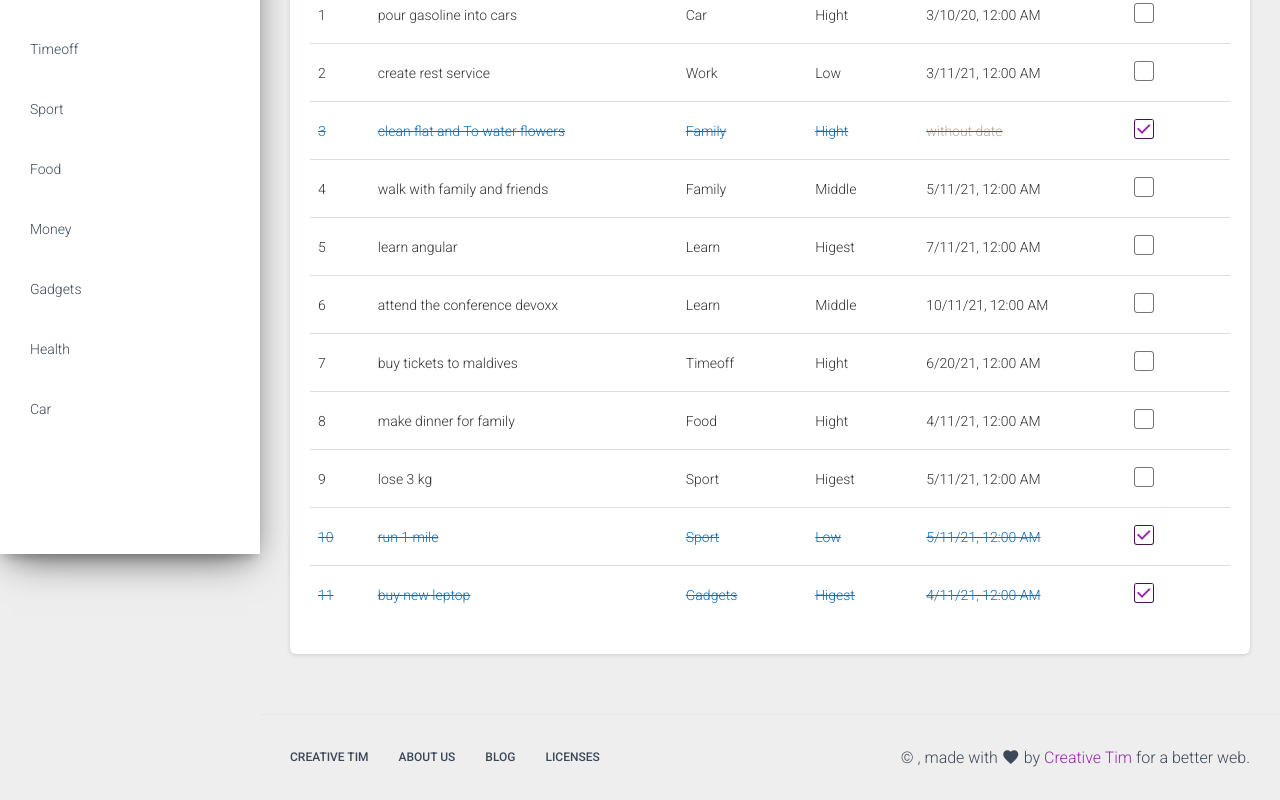
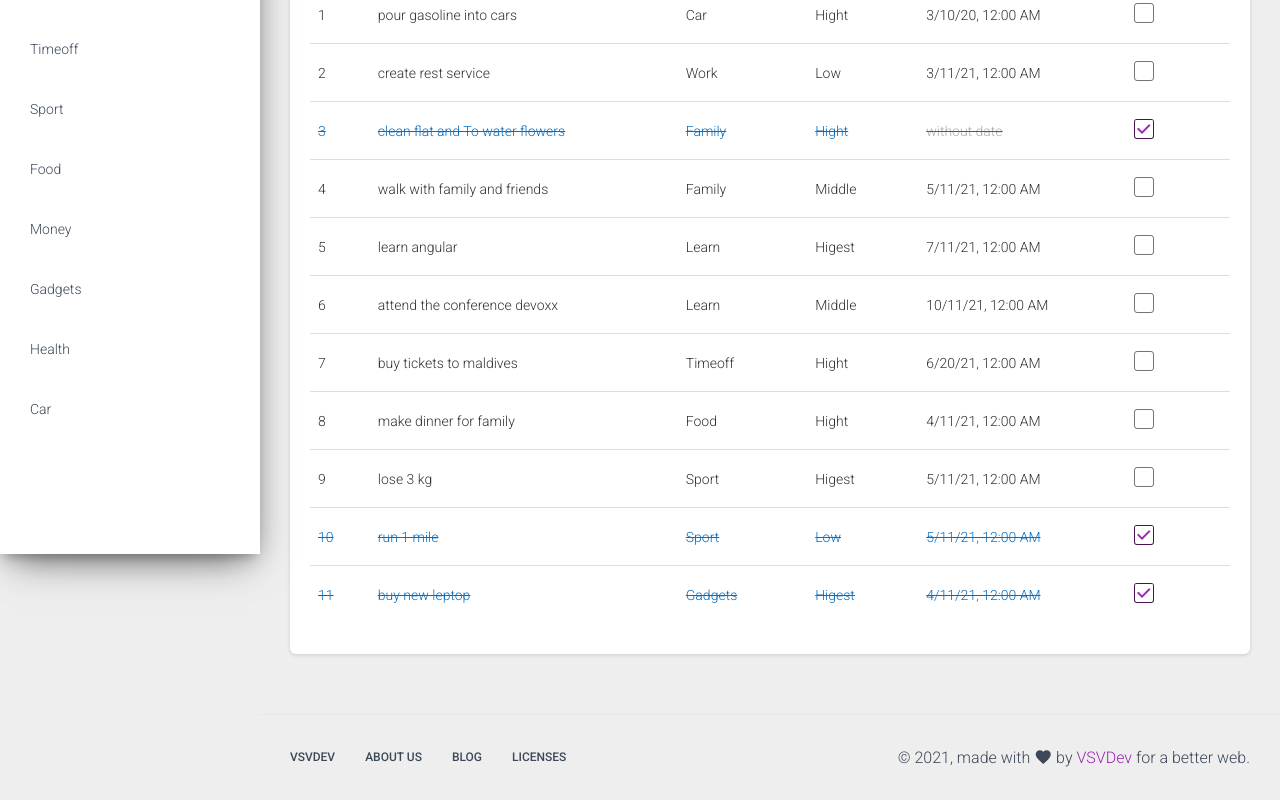
Before and after one commit to vsvdevua/afirstAngular, an Angular app: page / in a window 1280 px wide. Shown: the part 246-1046 px from the top of the page. Built offline with nearby package versions, Linux system fonts and the light colour scheme.

Commit message:
added contacts

```diff
--- a/src/app/app.component.html
+++ b/src/app/app.component.html
@@ -85,22 +85,22 @@
         <nav class="float-left">
           <ul>
             <li>
-              <a href="https://www.creative-tim.com">
-                Creative Tim
+              <a href="https://vsvdev.co.ua">
+               VSVDev
               </a>
             </li>
             <li>
-              <a href="https://creative-tim.com/presentation">
+              <a href="https://vsvdev.co.ua/about">
                 About Us
               </a>
             </li>
             <li>
-              <a href="http://blog.creative-tim.com">
+              <a href="https://vsvdev.co.ua/about">
                 Blog
               </a>
             </li>
             <li>
-              <a href="https://www.creative-tim.com/license">
+              <a href="https://github.com/vsvdevua">
                 Licenses
               </a>
             </li>
@@ -108,10 +108,8 @@
         </nav>
         <div class="copyright float-right">
           &copy;
-          <script>
-              document.write(new Date().getFullYear())
-          </script>, made with <i class="material-icons">favorite</i> by
-          <a href="https://www.creative-tim.com" target="_blank">Creative Tim</a> for a better web.
+          2021, made with <i class="material-icons">favorite</i> by
+          <a href="https://vsvdev.co.ua/about" target="_blank">VSVDev</a> for a better web.
         </div>
       </div>
     </footer>
@@ -159,21 +157,15 @@
         </a>
       </li>
       <li class="button-container">
-        <a href="https://www.creative-tim.com/product/material-dashboard" target="_blank" class="btn btn-primary btn-block">Free Download</a>
+        <a href="https://github.com/vsvdevua" target="_blank" class="btn btn-primary btn-block">Free Download</a>
       </li>
-      <!-- <li class="header-title">Want more components?</li>
-          <li class="button-container">
-              <a href="https://www.creative-tim.com/product/material-dashboard-pro" target="_blank" class="btn btn-warning btn-block">
-                Get the pro version
-              </a>
-          </li> -->
-      <li class="button-container">
-        <a href="https://demos.creative-tim.com/material-dashboard/docs/2.1/getting-started/introduction.html" target="_blank" class="btn btn-default btn-block">
+            <li class="button-container">
+        <a href="https://github.com/VSVDev" target="_blank" class="btn btn-default btn-block">
           View Documentation
         </a>
       </li>
       <li class="button-container github-star">
-        <a class="github-button" href="https://github.com/creativetimofficial/material-dashboard" data-icon="octicon-star" data-size="large" data-show-count="true" aria-label="Star ntkme/github-buttons on GitHub">Star</a>
+        <a class="github-button" href="https://github.com/VSVDev" data-icon="octicon-star" data-size="large" data-show-count="true" aria-label="Star ntkme/github-buttons on GitHub">Star</a>
       </li>
       <li class="header-title">Thank you for 95 shares!</li>
       <li class="button-container text-center">
```
